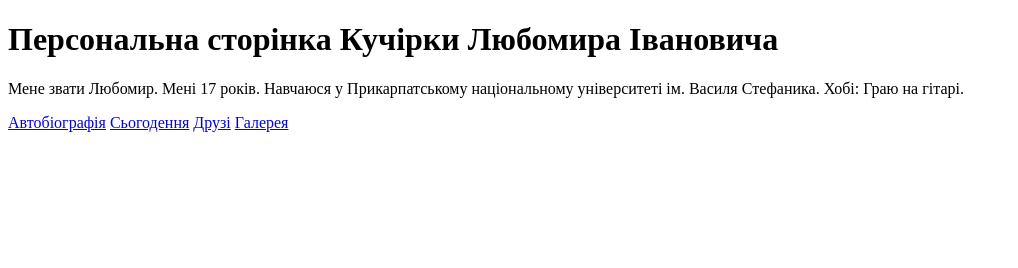
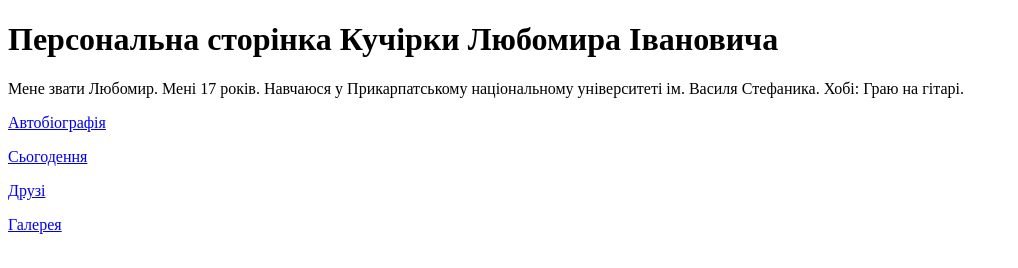
Before and after one commit to Telvin7632/Kuchirka-Liubomyr, a plain HTML site: page Praktyka2/index.html in a window 1280 px wide. Shown: the whole page, without its empty margins (0-1018 px from the left). Drawn offline with Linux system fonts and the light colour scheme.

Commit message:
Update index.html

```diff
--- a/Praktyka2/index.html
+++ b/Praktyka2/index.html
@@ -10,9 +10,9 @@
 
   <p>Мене звати Любомир. Мені 17 років. Навчаюся у Прикарпатському національному університеті ім. Василя Стефаника. Хобі: Граю на гітарі.</p>
 
-  <a href="biography.html">Автобіографія</a>
-  <a href="novadays.html">Сьогодення</a>
-  <a href="friends.html">Друзі</a>
-  <a href="gallery.html">Галерея</a>
+  <p> <a href="biography.html">Автобіографія</a> </p>
+  <p> <a href="novadays.html">Сьогодення</a> </p>
+  <p> <a href="friends.html">Друзі</a> </p>
+  <p> <a href="gallery.html">Галерея</a> </p>
 </body>
 </html>
```
